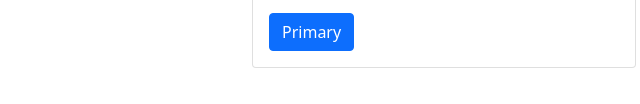
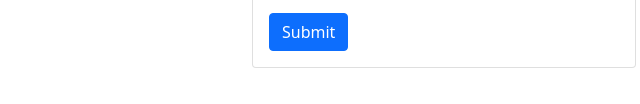
Before and after one commit to jtm2021/jtm2021.github.io, a plain HTML site: page Week-7/index.html in a window 1280 px wide. Shown: the part 318-422 px from the top of the page, 196-836 px from the left. Drawn offline with nearby package versions, Linux system fonts and the light colour scheme.

Commit message:
Change button name

```diff
--- a/Week-7/index.html
+++ b/Week-7/index.html
@@ -22,7 +22,7 @@
                 <input id="name" type="text"><br>
                 <label for="email">Email</label>
                 <input id="email" type="email"><br>
-                <button type="button" class="btn btn-primary">Primary</button>
+                <button type="button" class="btn btn-primary">Submit</button>
             </form>
         </div>
     </div>
```
